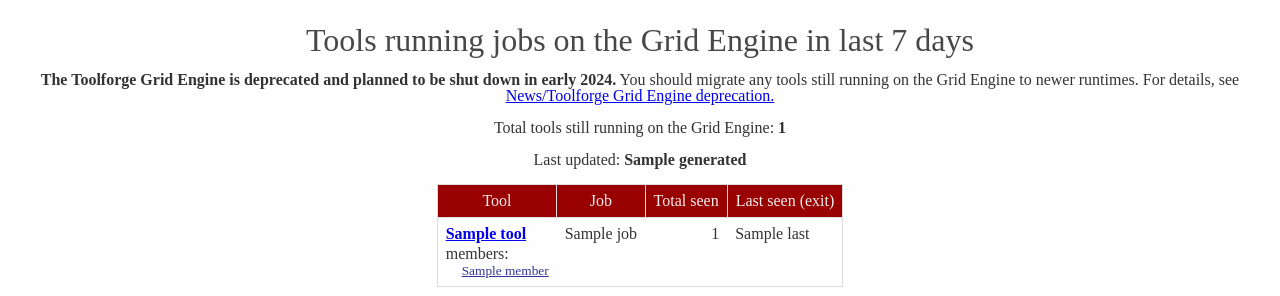
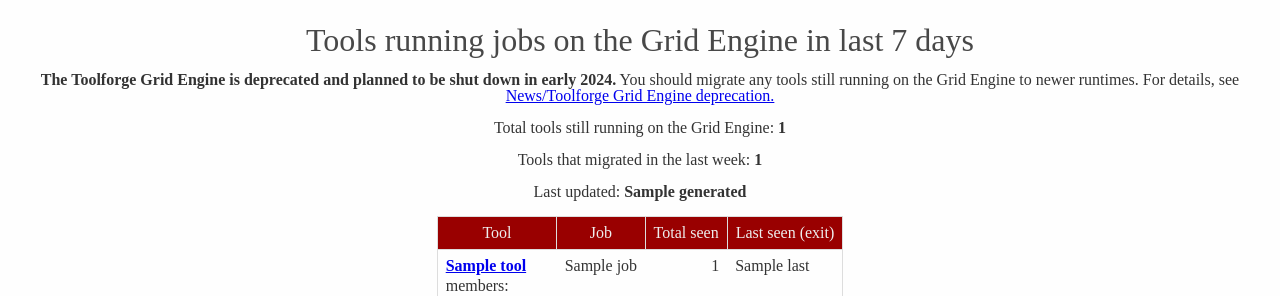
Before and after one commit to toolforge/precise-tools, a Flask app: template templates/home.html in a window 1280 px wide. Shown: the top 296 px of the page. Run offline with Flask 3, Linux system fonts and the light colour scheme; the template is opened without the code that fills it: most values are stand-ins (such as "Sample title", 1, 10 or a date in 2020).

Commit message:
list number of migrated tools

```diff
--- a/templates/home.html
+++ b/templates/home.html
@@ -9,6 +9,7 @@
 </p>
 
 <p>Total tools still running on the Grid Engine: <var>{{ tools|count }}</var></p>
+<p>Tools that migrated in the last week: <var>{{ migrated|count }}</var></p>
 <p>Last updated: <var>{{ generated }}</var></p>
 
 <table id="precise">
```
